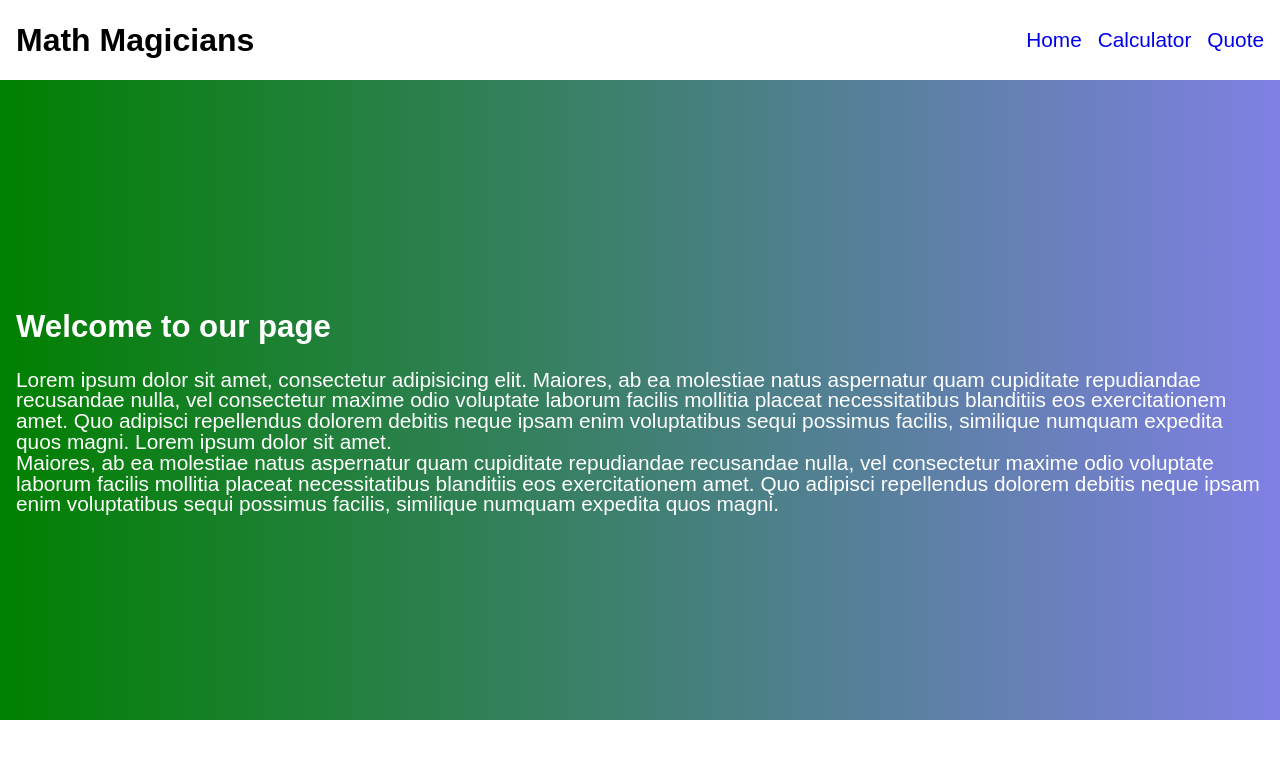
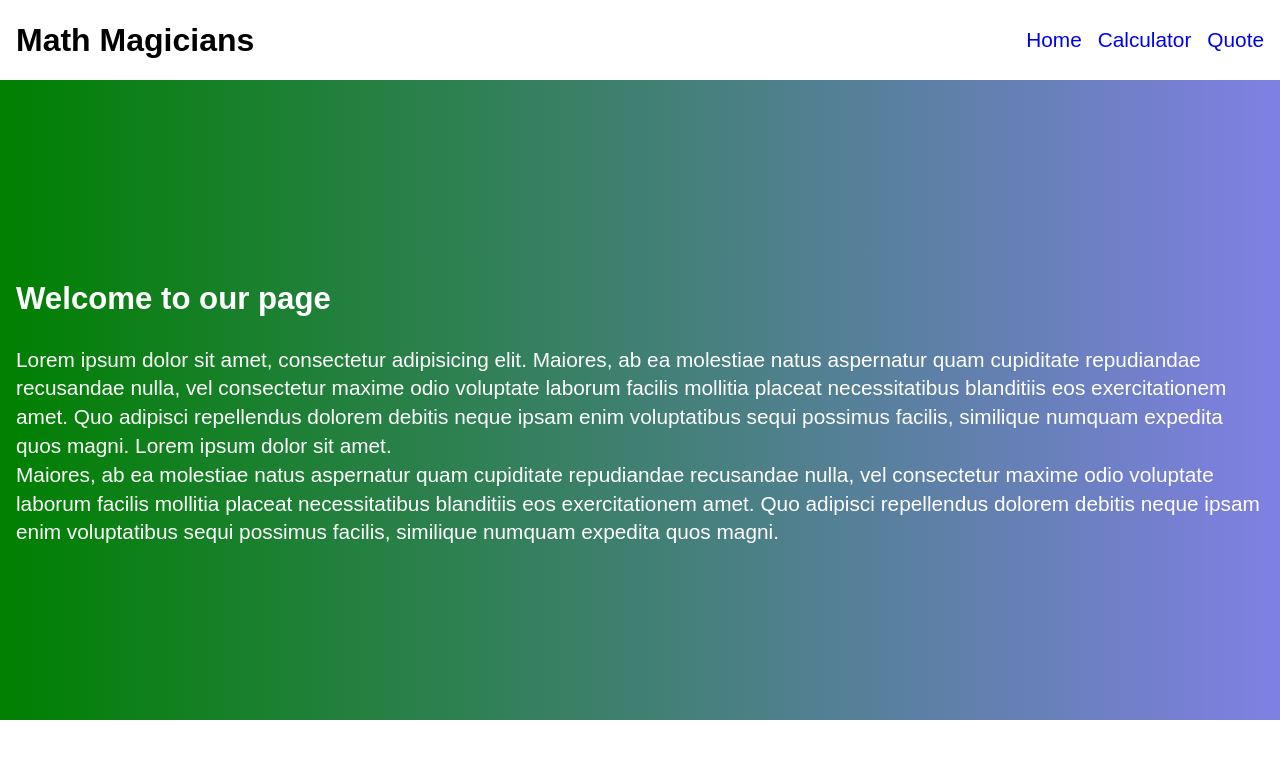
Before and after one commit to Sammy3000/Math-Magicians, a React (Create React App) app: page / in a window 1280 px wide. Shown: the top 758 px of the page. Built offline with nearby package versions, Linux system fonts and the light colour scheme.

Commit message:
modify stylesheet and fix linter errors

```diff
--- a/src/components/Home.js
+++ b/src/components/Home.js
@@ -10,11 +10,11 @@ function Home() {
         justifyContent: 'center',
         padding: '1rem',
         height: '80vh',
-        lineHeight: '1.3rem',
+        lineHeight: '1.8rem',
         background: 'linear-gradient(to right, green, rgb(128, 128, 228))',
         color: 'white',
         fontSize: '1.3rem',
-        fontFamily: 'sans-serif',
+        fontFamily: 'Arial, Helvetica, sans-serif',
         fontWeight: '300',
         width: '100%',
       }}
```
